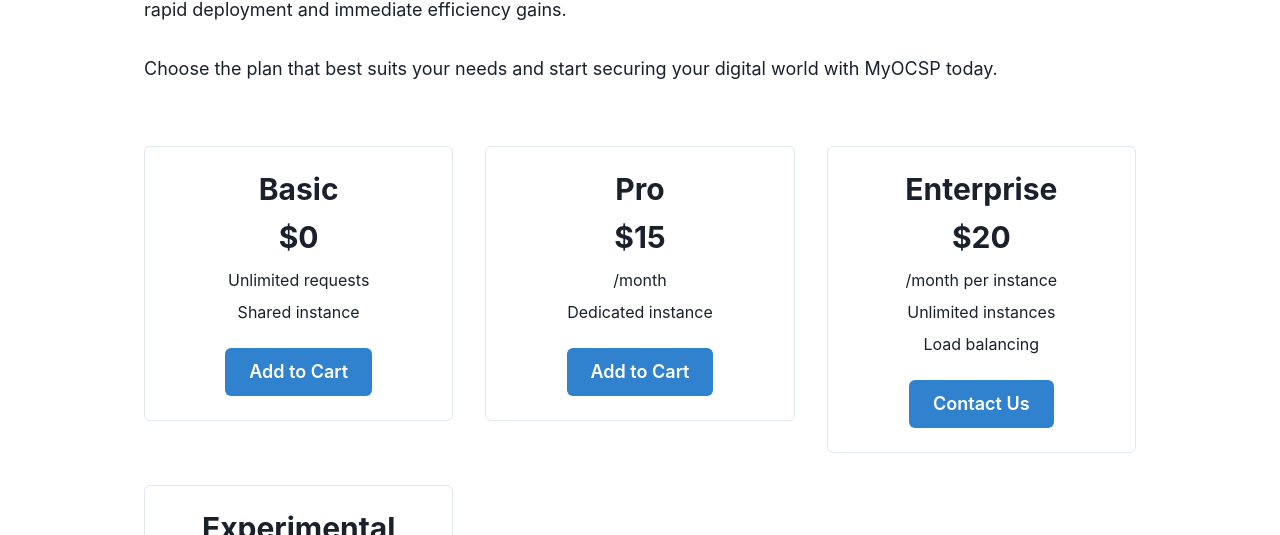
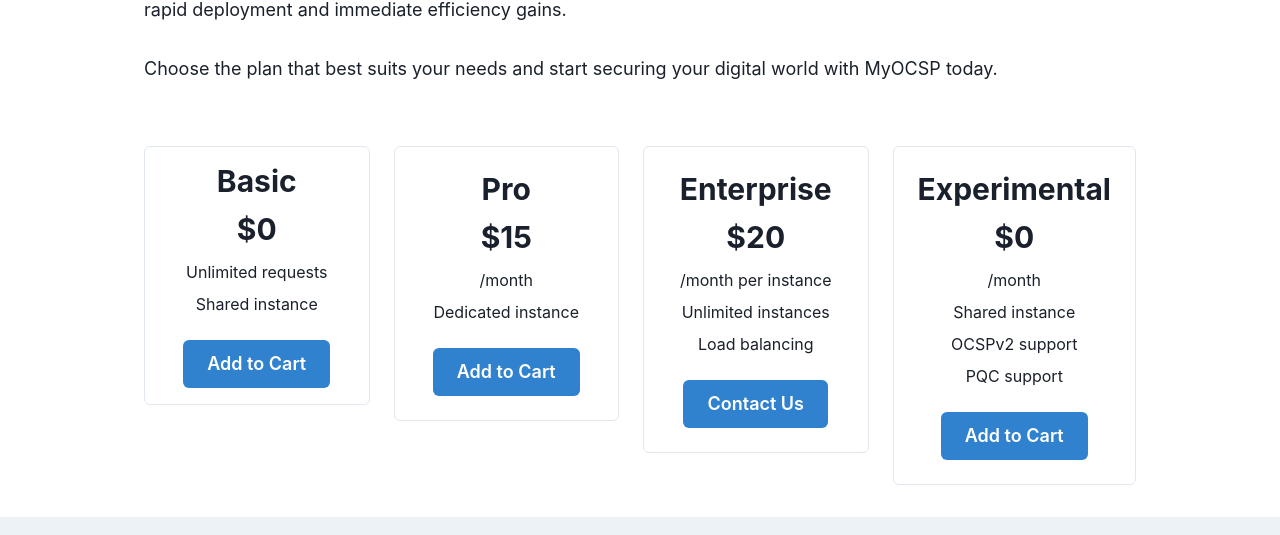
Before and after one commit to GPT-Engineer-App/myocsp-ecommerce-store, a React (Vite) app: page / in a window 1280 px wide. Shown: the part 810-1345 px from the top of the page. Built offline with nearby package versions, Linux system fonts and the light colour scheme.

Commit message:
Updated the Pricing grid to have four equally sized containers.
Prompt: Refactor the Pricing grid into four equally sized containers.

```diff
--- a/src/pages/Index.jsx
+++ b/src/pages/Index.jsx
@@ -92,9 +92,9 @@ const Index = () => {
           </Box>
 
           <Box>
-            <Grid templateColumns="repeat(3, 1fr)" gap={8}>
+            <Grid templateColumns="repeat(4, 1fr)" gap={6}>
               <GridItem>
-                <VStack align="center" border="1px" borderColor="gray.200" borderRadius="md" p={6}>
+                <VStack align="center" border="1px" borderColor="gray.200" borderRadius="md" p={4}>
                   <Heading as="h3" size="lg">
                     Basic
                   </Heading>
```
